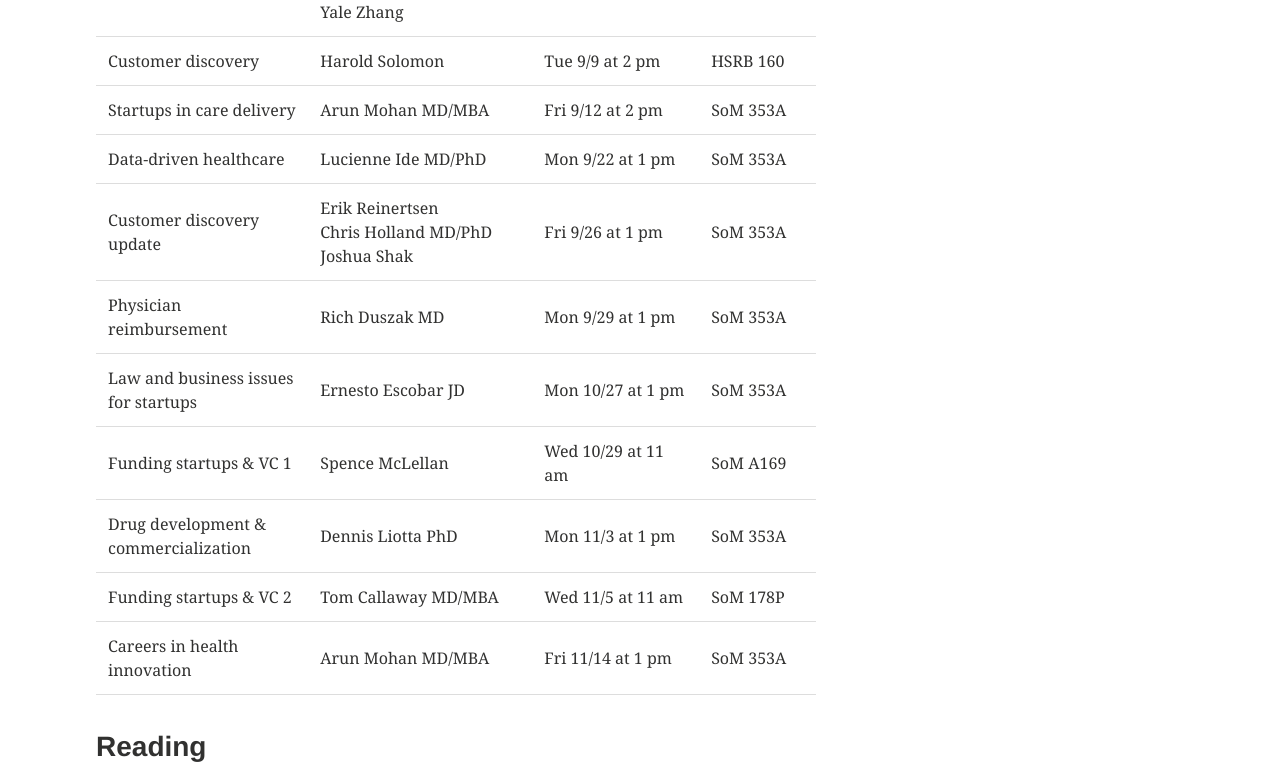
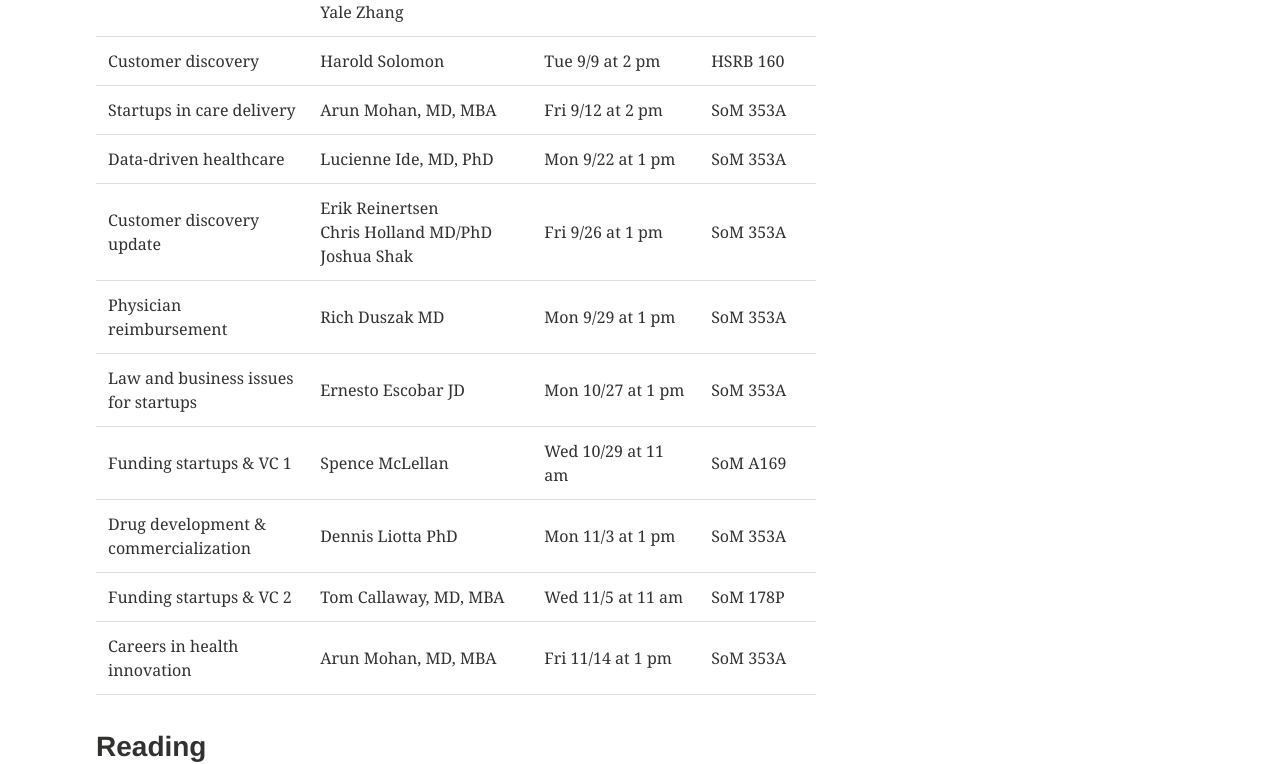
Before and after one commit to erikr/erikr.github.io, a Jekyll site: the page built from iemed.md, in a window 1280 px wide and 1400 px high, scrolled down 2087 px. Shown: the part 161-925 px from the top of the window. Built offline with Jekyll 4.4.1, drawn with Linux system fonts in a browser that asks for light colours; nearby versions of some CDN libraries.

Commit message:
Fixed degree titles for speakers

```diff
--- a/iemed.md
+++ b/iemed.md
@@ -48,18 +48,18 @@ Default sessions are one hour.
 
 Topic&nbsp;&nbsp;&nbsp;&nbsp;&nbsp;&nbsp;&nbsp;&nbsp;&nbsp;&nbsp;&nbsp;&nbsp;&nbsp;&nbsp;&nbsp;&nbsp;&nbsp;&nbsp;&nbsp;&nbsp;&nbsp;&nbsp;&nbsp;&nbsp;&nbsp;&nbsp;&nbsp;&nbsp;&nbsp;&nbsp;&nbsp;&nbsp;&nbsp; | Speaker&nbsp;&nbsp;&nbsp;&nbsp;&nbsp;&nbsp;&nbsp;&nbsp;&nbsp;&nbsp;&nbsp;&nbsp;&nbsp;&nbsp;&nbsp;&nbsp;&nbsp;&nbsp;&nbsp;&nbsp;&nbsp;&nbsp;&nbsp;&nbsp;&nbsp;&nbsp;&nbsp;&nbsp;&nbsp;&nbsp;&nbsp; | Date/Time&nbsp;&nbsp;&nbsp;&nbsp;&nbsp;&nbsp;&nbsp;&nbsp;&nbsp;&nbsp;&nbsp;&nbsp;&nbsp;&nbsp;&nbsp; | Location&nbsp;&nbsp;&nbsp;&nbsp;&nbsp;&nbsp; |
 --- | --- | --- | --- | --- | --- | --- |
-Innovation in academia 								| Erik Reinertsen 	 	| Mon 8/25 at 3 pm 	| SoM A355
-Healthcare founder panel 							| Partha Unnava<br>Chris Hermann PhD<br>James Malcolm PhD<br>Yale Zhang | Fri 9/5 at 1 pm | SoM A355
-Customer discovery		 					 			| Harold Solomon  		| Tue 9/9 at 2 pm 	| HSRB 160
-Startups in care delivery				 			| Arun Mohan MD/MBA 	| Fri 9/12 at 2 pm 	| SoM 353A
-Data-driven healthcare				   			| Lucienne Ide MD/PhD | Mon 9/22 at 1 pm 	| SoM 353A
-Customer discovery update							| Erik Reinertsen<br>Chris Holland MD/PhD<br>Joshua Shak | Fri 9/26 at 1 pm | SoM 353A
-Physician reimbursement		 	 					| Rich Duszak MD	 	 	| Mon 9/29 at 1 pm 	| SoM 353A
+Innovation in academia 		| Erik Reinertsen 	 	| Mon 8/25 at 3 pm 	| SoM A355
+Healthcare founder panel	| Partha Unnava<br>Chris Hermann PhD<br>James Malcolm PhD<br>Yale Zhang | Fri 9/5 at 1 pm | SoM A355
+Customer discovery		| Harold Solomon  		| Tue 9/9 at 2 pm 	| HSRB 160
+Startups in care delivery	| Arun Mohan, MD, MBA 	| Fri 9/12 at 2 pm 	| SoM 353A
+Data-driven healthcare		| Lucienne Ide, MD, PhD | Mon 9/22 at 1 pm 	| SoM 353A
+Customer discovery update	| Erik Reinertsen<br>Chris Holland MD/PhD<br>Joshua Shak | Fri 9/26 at 1 pm | SoM 353A
+Physician reimbursement		| Rich Duszak MD	 	 	| Mon 9/29 at 1 pm 	| SoM 353A
 Law and business issues for startups 	| Ernesto Escobar JD 	| Mon 10/27 at 1 pm | SoM 353A
-Funding startups & VC 1	 							| Spence McLellan 		| Wed 10/29 at 11 am| SoM A169
+Funding startups & VC 1	 	| Spence McLellan 		| Wed 10/29 at 11 am| SoM A169
 Drug development & commercialization	| Dennis Liotta PhD 	| Mon 11/3 at 1 pm | SoM 353A
-Funding startups & VC 2	 							| Tom Callaway MD/MBA | Wed 11/5 at 11 am | SoM 178P
-Careers in health innovation					| Arun Mohan MD/MBA		| Fri 11/14 at 1 pm | SoM 353A
+Funding startups & VC 2	 	| Tom Callaway, MD, MBA | Wed 11/5 at 11 am | SoM 178P
+Careers in health innovation	| Arun Mohan, MD, MBA		| Fri 11/14 at 1 pm | SoM 353A
 
 <a name="reading"></a>
 
```
